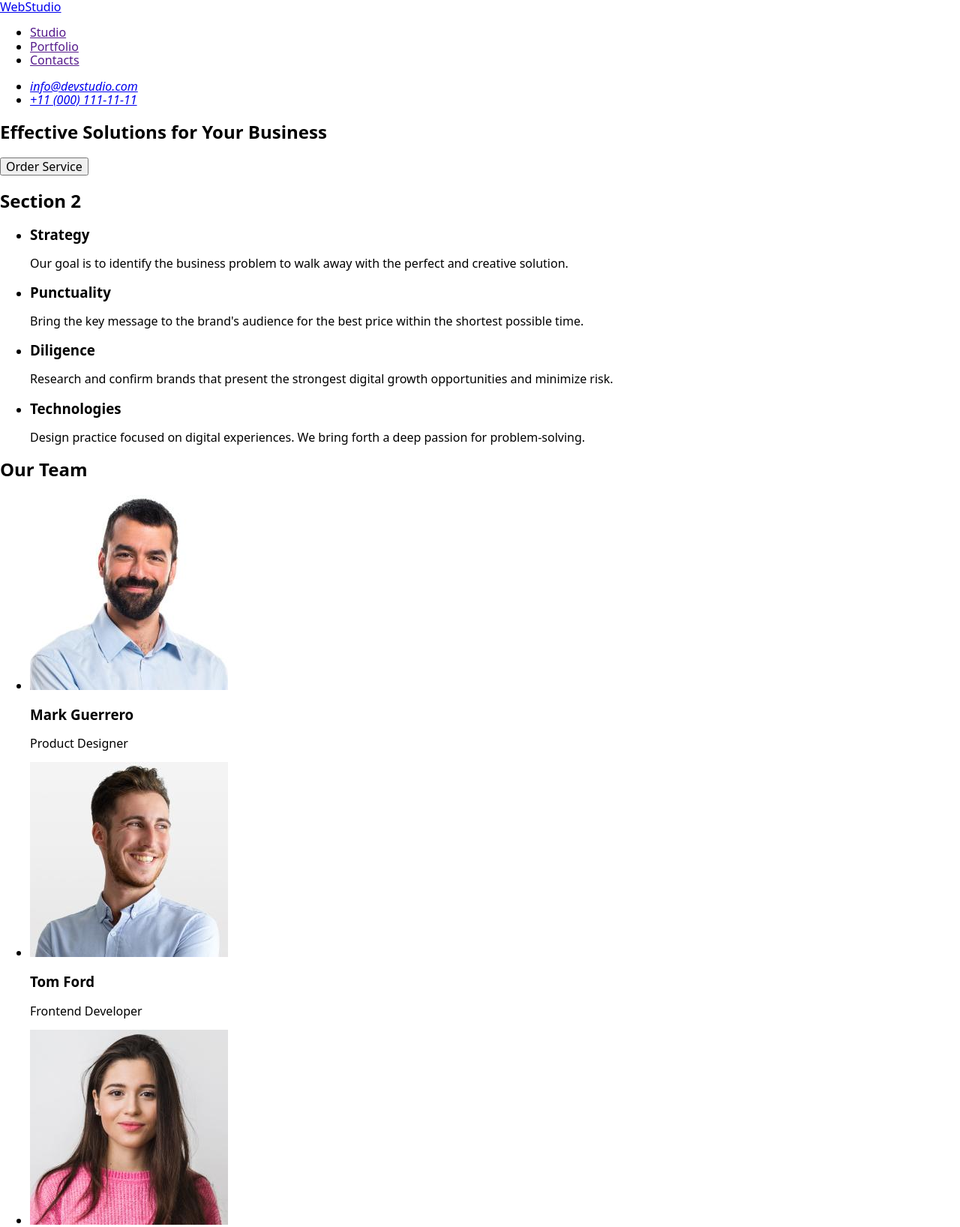
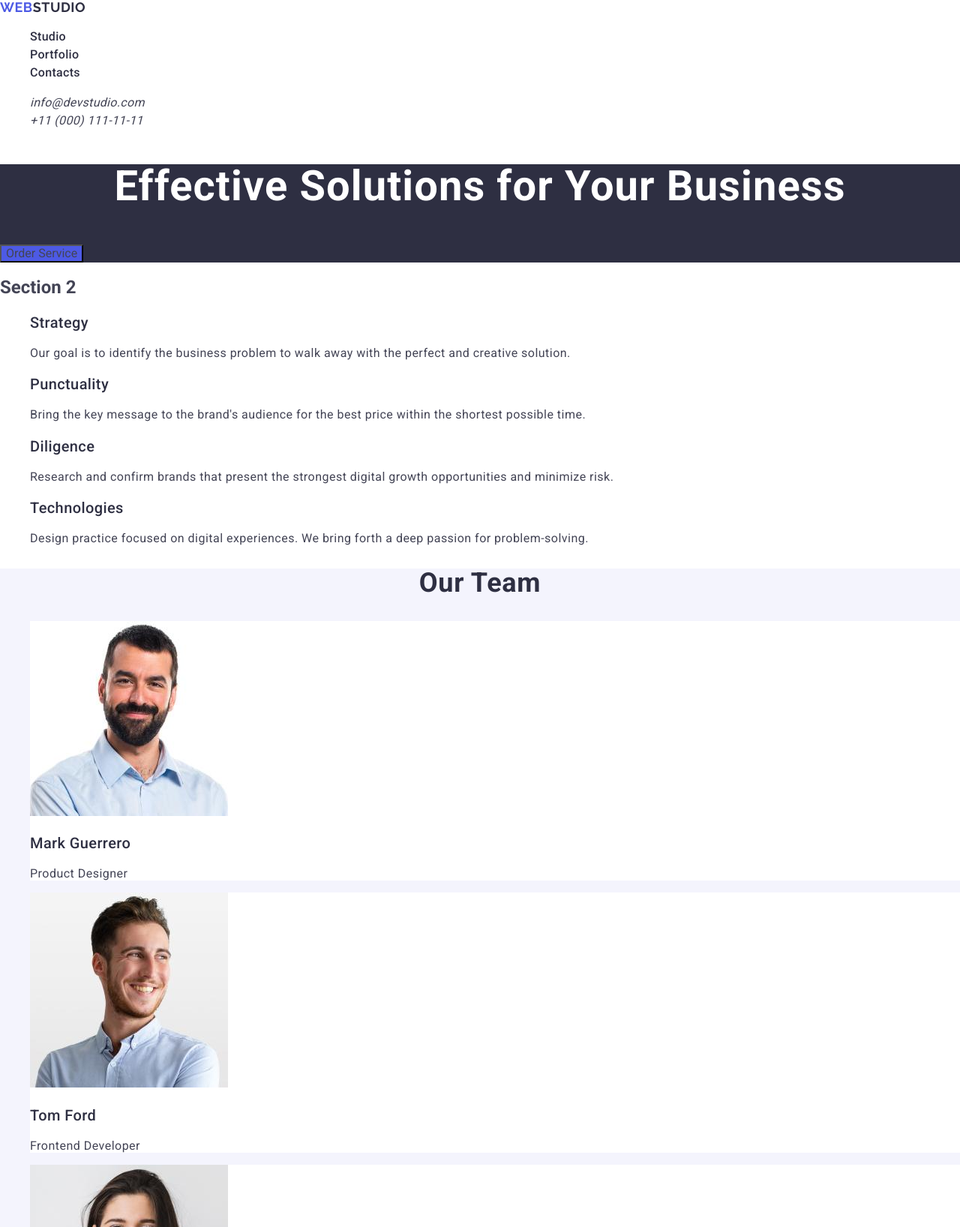
Before and after one commit to VeronikaVaraksina1/goit-markup-hw-02, a plain HTML site: page index.html in a window 1280 px wide. Shown: the top 1636 px of the page at 75% size. Drawn offline with nearby package versions, Linux system fonts and the light colour scheme.

Commit message:
added section 4 and css styles

```diff
--- a/css/styles.css
+++ b/css/styles.css
@@ -0,0 +1,131 @@
+:root {
+  --primary-text-color-navyblue: #2e2f42;
+  --secondary-text-color-slate: #434455;
+  --accent-text-color: #ffffff;
+}
+
+.page-body {
+  font-family: 'Roboto', sans-serif;
+  background-color: var(--accent-text-color);
+  color: var(--secondary-text-color-slate);
+}
+
+.list-item,
+.team-list-item {
+  list-style-type: none;
+}
+
+.logo-icon,
+.nav-link,
+.contacts-link,
+.logo-icon-footer {
+  text-decoration: none;
+}
+
+.logo-icon,
+.logo-icon-footer {
+  font-family: 'Raleway', sans-serif;
+  color: var(--primary-text-color-navyblue);
+  font-size: 18px;
+  font-weight: 700;
+  line-height: 1.16;
+  letter-spacing: 0.03em;
+  text-transform: uppercase;
+}
+
+.logo-span {
+  color: #4d5ae5;
+}
+
+.nav-link {
+  color: var(--primary-text-color-navyblue);
+  font-size: 16px;
+  font-weight: 500;
+  line-height: 1.5;
+  letter-spacing: 0.02em;
+}
+
+.contacts-link {
+  color: var(--secondary-text-color-slate);
+  font-size: 16px;
+  line-height: 1.5;
+  letter-spacing: 0.02em;
+}
+
+.nav-link:hover,
+.nav-link:focus,
+.contacts-link:hover,
+.contacts-link:focus {
+  color: #404bbf;
+}
+
+.hero-section {
+  background-color: var(--primary-text-color-navyblue);
+}
+
+.title-hero-section {
+  color: var(--accent-text-color);
+  text-align: center;
+  font-size: 56px;
+  line-height: 1.07;
+  letter-spacing: 0.02em;
+}
+
+.order-button {
+  color: inherit;
+  cursor: pointer;
+  font-size: 16px;
+  background-color: #4d5ae5;
+}
+
+.order-button:hover,
+.order-button:focus {
+  background-color: #404bbf;
+}
+
+.title-team,
+.title-portfolio {
+  color: var(--primary-text-color-navyblue);
+  text-align: center;
+  font-size: 36px;
+  font-weight: 700;
+  line-height: 1.11;
+  letter-spacing: 0.02em;
+  text-transform: capitalize;
+}
+
+.subtitle-benefits,
+.subtitle-team,
+.subtitle-portfolio {
+  color: var(--primary-text-color-navyblue);
+  font-size: 20px;
+  font-weight: 500;
+  line-height: 1.2;
+  letter-spacing: 0.02em;
+}
+
+.text-benefits,
+.text-team,
+.text-portfolio,
+.text-footer {
+  font-size: 16px;
+  line-height: 1.16;
+  letter-spacing: 0.03em;
+}
+
+.section-three {
+  background-color: #f4f4fd;
+}
+
+.team-list-item {
+  background-color: var(--accent-text-color);
+}
+
+.page-footer {
+  background-color: var(--primary-text-color-navyblue);
+}
+
+.logo-icon-footer,
+.text-footer {
+  color: #f4f4fd;
+}
--- a/index.html
+++ b/index.html
@@ -7,71 +7,90 @@
       rel="stylesheet"
       href="https://cdn.jsdelivr.net/npm/modern-normalize@2.0.0/modern-normalize.min.css"
     />
+    <link rel="preconnect" href="https://fonts.googleapis.com" />
+    <link rel="preconnect" href="https://fonts.gstatic.com" crossorigin />
+    <link
+      href="https://fonts.googleapis.com/css2?family=Raleway:wght@700&family=Roboto:wght@400;500;700&display=swap"
+      rel="stylesheet"
+    />
     <link rel="stylesheet" href="./css/styles.css" />
+
     <title>WebStudio</title>
   </head>
 
-  <body>
+  <body class="page-body">
     <header>
-      <nav>
-        <a href="./index.html">WebStudio</a>
+      <nav class="page-nav">
+        <a class="logo-icon" href="./index.html"
+          ><span class="logo-span">Web</span>Studio</a
+        >
 
         <ul>
-          <li><a href="">Studio</a></li>
-          <li><a href="">Portfolio</a></li>
-          <li><a href="">Contacts</a></li>
+          <li class="list-item"><a class="nav-link" href="">Studio</a></li>
+          <li class="list-item"><a class="nav-link" href="">Portfolio</a></li>
+          <li class="list-item"><a class="nav-link" href="">Contacts</a></li>
         </ul>
       </nav>
 
       <address>
         <ul>
-          <li>
-            <a href="mailto:info@devstudio.com">info@devstudio.com</a>
+          <li class="list-item">
+            <a class="contacts-link" href="mailto:info@devstudio.com"
+              >info@devstudio.com</a
+            >
           </li>
 
-          <li>
-            <a href="tel:+110001111111">+11 (000) 111-11-11</a>
+          <li class="list-item">
+            <a class="contacts-link" href="tel:+110001111111"
+              >+11 (000) 111-11-11</a
+            >
           </li>
         </ul>
       </address>
     </header>
 
     <main>
-      <section>
-        <h1>Effective Solutions for Your Business</h1>
-        <button type="button">Order Service</button>
+      <!-- Секція 1 -->
+
+      <section class="hero-section">
+        <h1 class="title-hero-section">
+          Effective Solutions for Your Business
+        </h1>
+        <button class="order-button" type="button">Order Service</button>
       </section>
+
+      <!-- Секція 2 -->
 
       <section>
         <h2>Section 2</h2>
         <ul>
-          <li>
-            <h3>Strategy</h3>
-            <p>
+          <li class="list-item">
+            <h3 class="subtitle-benefits">Strategy</h3>
+            <p class="text-benefits">
               Our goal is to identify the business problem to walk away with the
               perfect and creative solution.
             </p>
           </li>
 
-          <li>
-            <h3>Punctuality</h3>
-            <p>
+          <li class="list-item">
+            <h3 class="subtitle-benefits">Punctuality</h3>
+            <p class="text-benefits">
               Bring the key message to the brand's audience for the best price
               within the shortest possible time.
             </p>
           </li>
 
-          <li>
-            <h3>Diligence</h3>
-            <p>
+          <li class="list-item">
+            <h3 class="subtitle-benefits">Diligence</h3>
+            <p class="text-benefits">
               Research and confirm brands that present the strongest digital
               growth opportunities and minimize risk.
             </p>
           </li>
 
-          <li>
-            <h3>Technologies</h3>
-            <p>
+          <li class="list-item">
+            <h3 class="subtitle-benefits">Technologies</h3>
+            <p class="text-benefits">
               Design practice focused on digital experiences. We bring forth a
               deep passion for problem-solving.
             </p>
@@ -79,67 +98,138 @@
         </ul>
       </section>
 
-      <section>
-        <h2>Our Team</h2>
+      <!-- Секція 3 -->
+
+      <section class="section-three">
+        <h2 class="title-team">Our Team</h2>
+
         <ul>
-          <li>
+          <li class="team-list-item">
             <img
               src="./images/img-1.jpg"
               alt="Mark Guerrero, Product Designer"
               width="264"
               height="260"
             />
-            <h3>Mark Guerrero</h3>
-            <p>Product Designer</p>
+            <h3 class="subtitle-team">Mark Guerrero</h3>
+            <p class="text-team">Product Designer</p>
           </li>
 
-          <li>
+          <li class="team-list-item">
             <img
               src="./images/img-2.jpg"
               alt="Tom Ford, Frontend Developer"
               width="264"
               height="260"
             />
-            <h3>Tom Ford</h3>
-            <p>Frontend Developer</p>
+            <h3 class="subtitle-team">Tom Ford</h3>
+            <p class="text-team">Frontend Developer</p>
           </li>
 
-          <li>
+          <li class="team-list-item">
             <img
               src="./images/img-3.jpg"
               alt="Camila Garcia, Marketing"
               width="264"
               height="260"
             />
-            <h3>Camila Garcia</h3>
-            <p>Marketing</p>
+            <h3 class="subtitle-team">Camila Garcia</h3>
+            <p class="text-team">Marketing</p>
           </li>
 
-          <li>
+          <li class="team-list-item">
             <img
               src="./images/img-4.jpg"
               alt="Daniel Wilson, UI Designer"
               width="264"
               height="260"
             />
-            <h3>Daniel Wilson</h3>
-            <p>UI Designer</p>
+            <h3 class="subtitle-team">Daniel Wilson</h3>
+            <p class="text-team">UI Designer</p>
           </li>
         </ul>
       </section>
 
+      <!-- Секція 4 -->
+
       <section>
-        <h2>Our Portfolio</h2>
+        <h2 class="title-portfolio">Our Portfolio</h2>
 
         <ul>
-          li*6>img
+          <li class="list-item">
+            <img
+              src="./images/banking-app.jpg"
+              alt="banking app"
+              width="360"
+              height="300"
+            />
+            <h3 class="subtitle-portfolio">Banking App</h3>
+            <p class="text-portfolio">App</p>
+          </li>
+
+          <li class="list-item">
+            <img
+              src="./images/cashless-payment.jpg"
+              alt="cashless payment"
+              width="360"
+              height="300"
+            />
+            <h3 class="subtitle-portfolio">Cashless Payment</h3>
+            <p class="text-portfolio">Marketing</p>
+          </li>
+
+          <li class="list-item">
+            <img
+              src="./images/meditation-app.jpg"
+              alt="meditation app"
+              width="360"
+              height="300"
+            />
+            <h3 class="subtitle-portfolio">Meditation App</h3>
+            <p class="text-portfolio">App</p>
+          </li>
+
+          <li class="list-item">
+            <img
+              src="./images/taxi-service.jpg"
+              alt="taxi service"
+              width="360"
+              height="300"
+            />
+            <h3 class="subtitle-portfolio">Taxi Service</h3>
+            <p class="text-portfolio">Marketing</p>
+          </li>
+
+          <li class="list-item">
+            <img
+              src="./images/screen-illustrations.jpg"
+              alt="screen illustrations"
+              width="360"
+              height="300"
+            />
+            <h3 class="subtitle-portfolio">Screen Illustrations</h3>
+            <p class="text-portfolio">Design</p>
+          </li>
+
+          <li class="list-item">
+            <img
+              src="./images/online-courses.jpg"
+              alt="online courses"
+              width="360"
+              height="300"
+            />
+            <h3 class="subtitle-portfolio">Online Courses</h3>
+            <p class="text-portfolio">Marketing</p>
+          </li>
         </ul>
       </section>
     </main>
 
-    <footer>
-      <a href="./index.html">WebStudio</a>
-      <p>
+    <footer class="page-footer">
+      <a class="logo-icon-footer" href="./index.html"
+        ><span class="logo-span">Web</span>Studio</a
+      >
+      <p class="text-footer">
         Increase the flow of customers and sales for your business with digital
         marketing & growth solutions.
       </p>
```
